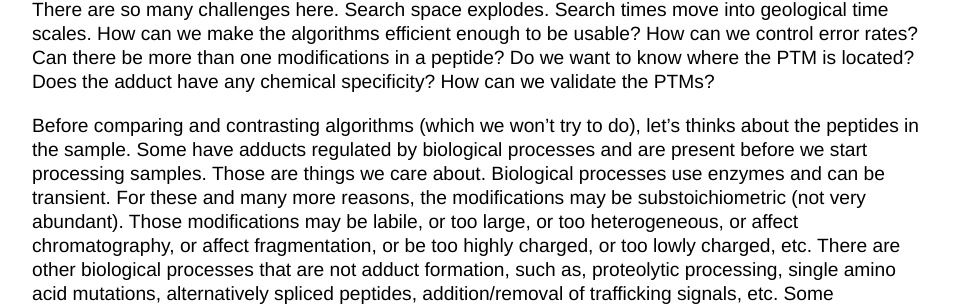
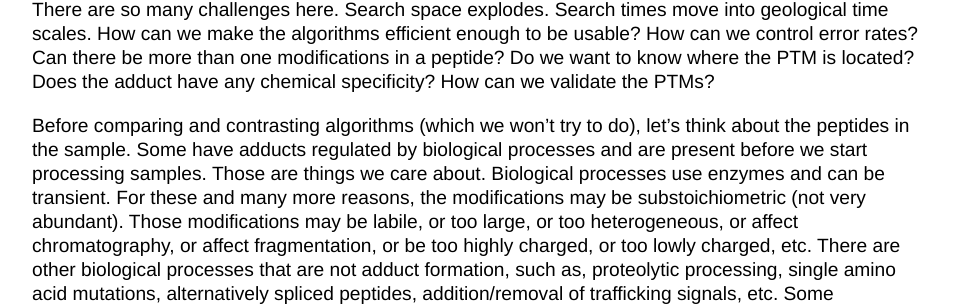
Before and after one commit to pwilmart/pwilmart.github.io, a Jekyll site: the page built from _posts/2020-07-03-Open_search.md, in a window 1280 px wide and 900 px high, scrolled down 603 px. Shown: the part 145-453 px from the top of the window, without its empty margins (160-1113 px from the left). Built offline with Jekyll 4.4.1, drawn with Linux system fonts in a browser that asks for light colours; some of the changed text lies outside the part shown.

Commit message:
edits to Open Search blog

```diff
--- a/_posts/2020-07-03-Open_search.md
+++ b/_posts/2020-07-03-Open_search.md
@@ -14,7 +14,7 @@ At some higher level, these are all attempts to match MS2 spectra to tryptic or
 
 There are so many challenges here. Search space explodes. Search times move into geological time scales. How can we make the algorithms efficient enough to be usable? How can we control error rates? Can there be more than one modifications in a peptide? Do we want to know where the PTM is located? Does the adduct have any chemical specificity? How can we validate the PTMs?
 
-Before comparing and contrasting algorithms (which we won't try to do), let's thinks about the peptides in the sample. Some have adducts regulated by biological processes and are present before we start processing samples. Those are things we care about. Biological processes use enzymes and can be transient. For these and many more reasons, the modifications may be substoichiometric (not very abundant). Those modifications may be labile, or too large, or too heterogeneous, or affect chromatography, or affect fragmentation, or be too highly charged, or too lowly charged, etc. There are other biological processes that are not adduct formation, such as, proteolytic processing, single amino acid mutations, alternatively spliced peptides, addition/removal of trafficking signals, etc. Some modifications can disrupt proteins structures but have no associated mass shifts (isomerization and epimerization). There can be oxidative damage from many mechanisms, exposure to toxins, cross-linking, and the list goes on and on. Those are just some of the types of _in vivo_ modifications that might be biologically relevant and present in you samples.
+Before comparing and contrasting algorithms (which we won't try to do), let's think about the peptides in the sample. Some have adducts regulated by biological processes and are present before we start processing samples. Those are things we care about. Biological processes use enzymes and can be transient. For these and many more reasons, the modifications may be substoichiometric (not very abundant). Those modifications may be labile, or too large, or too heterogeneous, or affect chromatography, or affect fragmentation, or be too highly charged, or too lowly charged, etc. There are other biological processes that are not adduct formation, such as, proteolytic processing, single amino acid mutations, alternatively spliced peptides, addition/removal of trafficking signals, etc. Some modifications can disrupt proteins structures but have no associated mass shifts (isomerization and epimerization). There can be oxidative damage from many mechanisms, exposure to toxins, cross-linking, and the list goes on and on. Those are just some of the types of _in vivo_ modifications that might be biologically relevant and present in you samples.
 
 Once you have collected your samples, the biological assault on your proteins may be ending, but the chemical assault to your proteins and peptides is just beginning. Have you used protease inhibitors? Why? Is there oxygen gas in your lab? Do your bench steps use any chemicals? Do any of your bench steps take more than a few seconds? Are you doing your lab work at -80 degrees? Literally everything under the sun (including the sun) is after your samples: time, temperature, air, surfaces, every single solution, every sample manipulation, etc. How do you distinguish these _in vitro_ modifications from the biologically interesting _in vivo_ modifications?
 
```
Also changed, not shown: other parts of _posts/2020-07-03-Open_search.md (+1 -1 lines).
